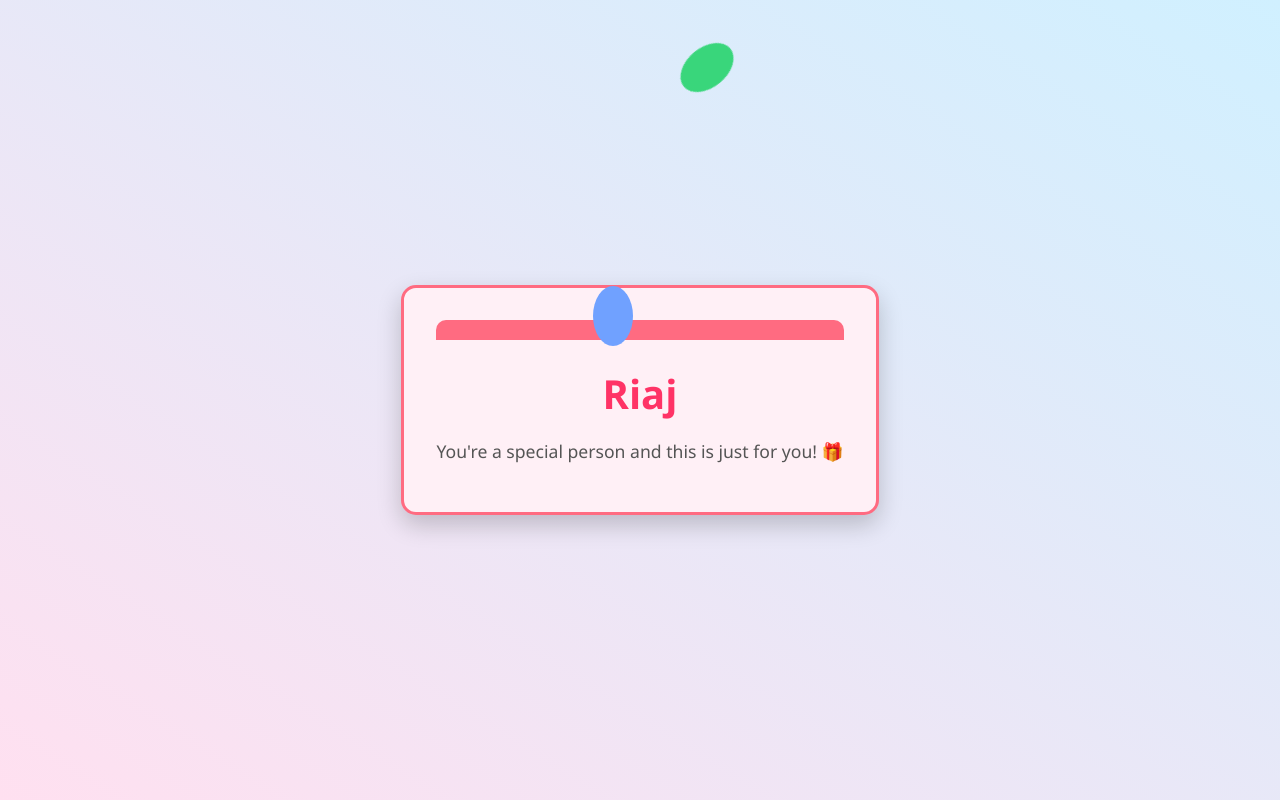
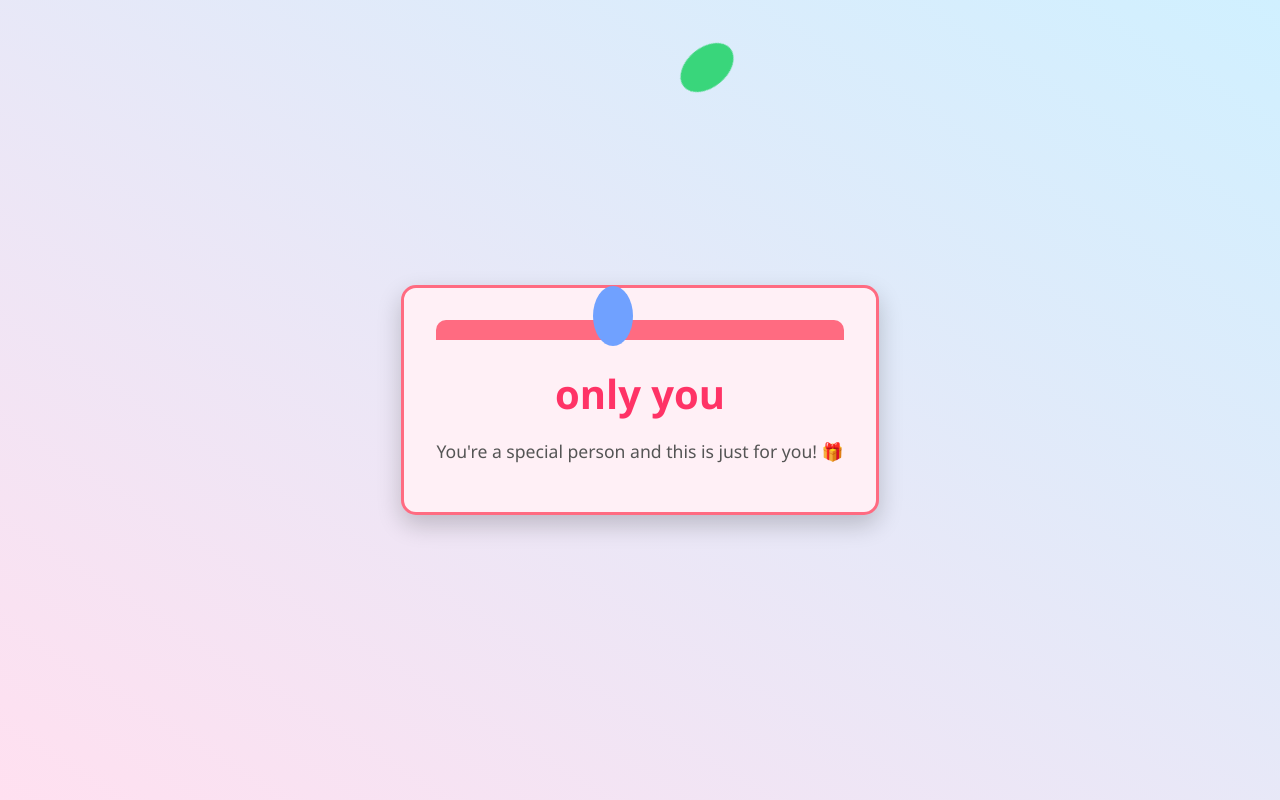
Before and after one commit to riaz-max/my-web, a plain HTML site: page index.html in a window 1280 px wide. Drawn offline with Linux system fonts and the light colour scheme.

Commit message:
Update index.html

```diff
--- a/index.html
+++ b/index.html
@@ -18,8 +18,8 @@
 <div class="balloon"></div>
 <div class="balloon"></div>
 <div class="balloon"></div>
-      <h1>Riaj</h1>
-      <p>You're a special person and this is just for you! 🎁</p>
+      <h1>only you</h1>
+      <p>You're a special person and this is just for you! 🎁 </p>
     </div>
   </div>
 </body>
```
